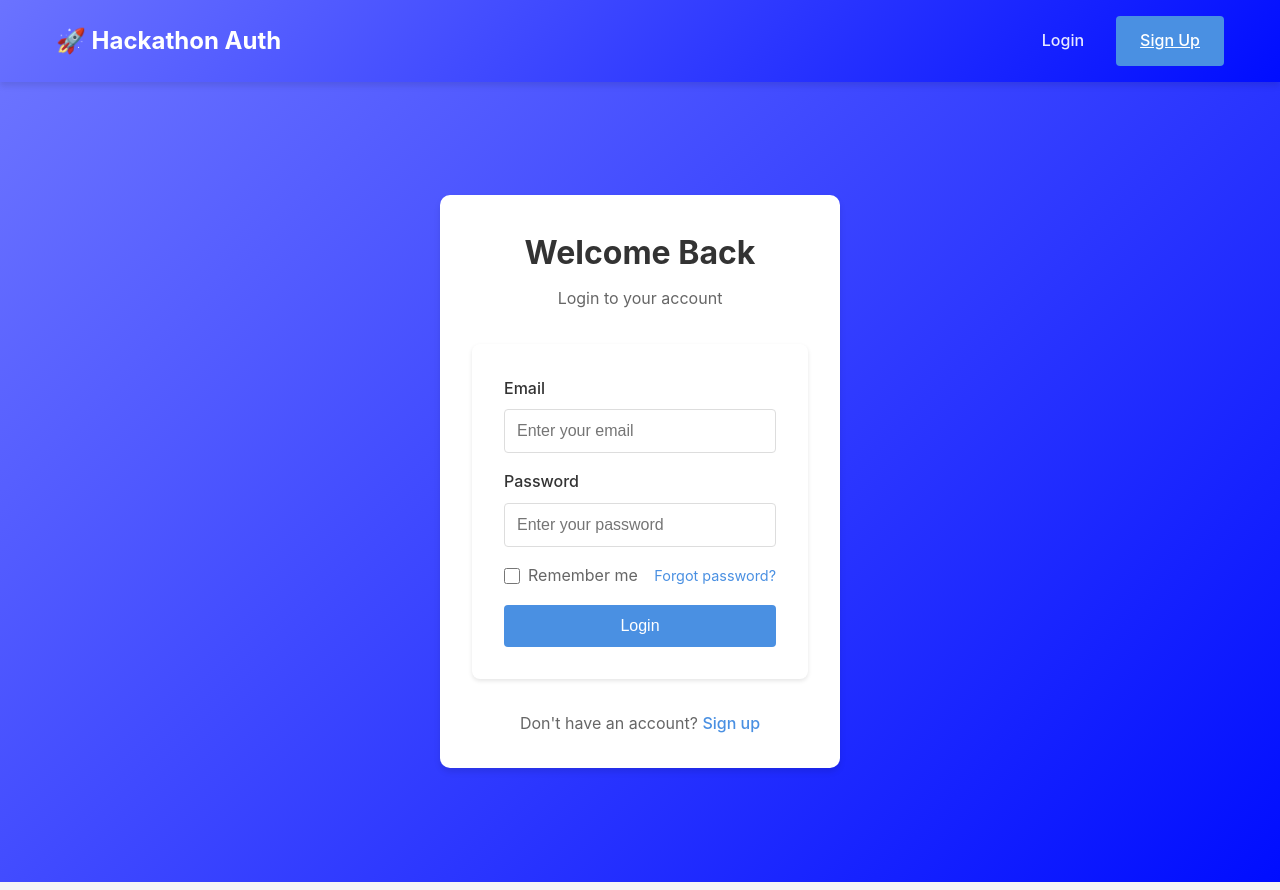
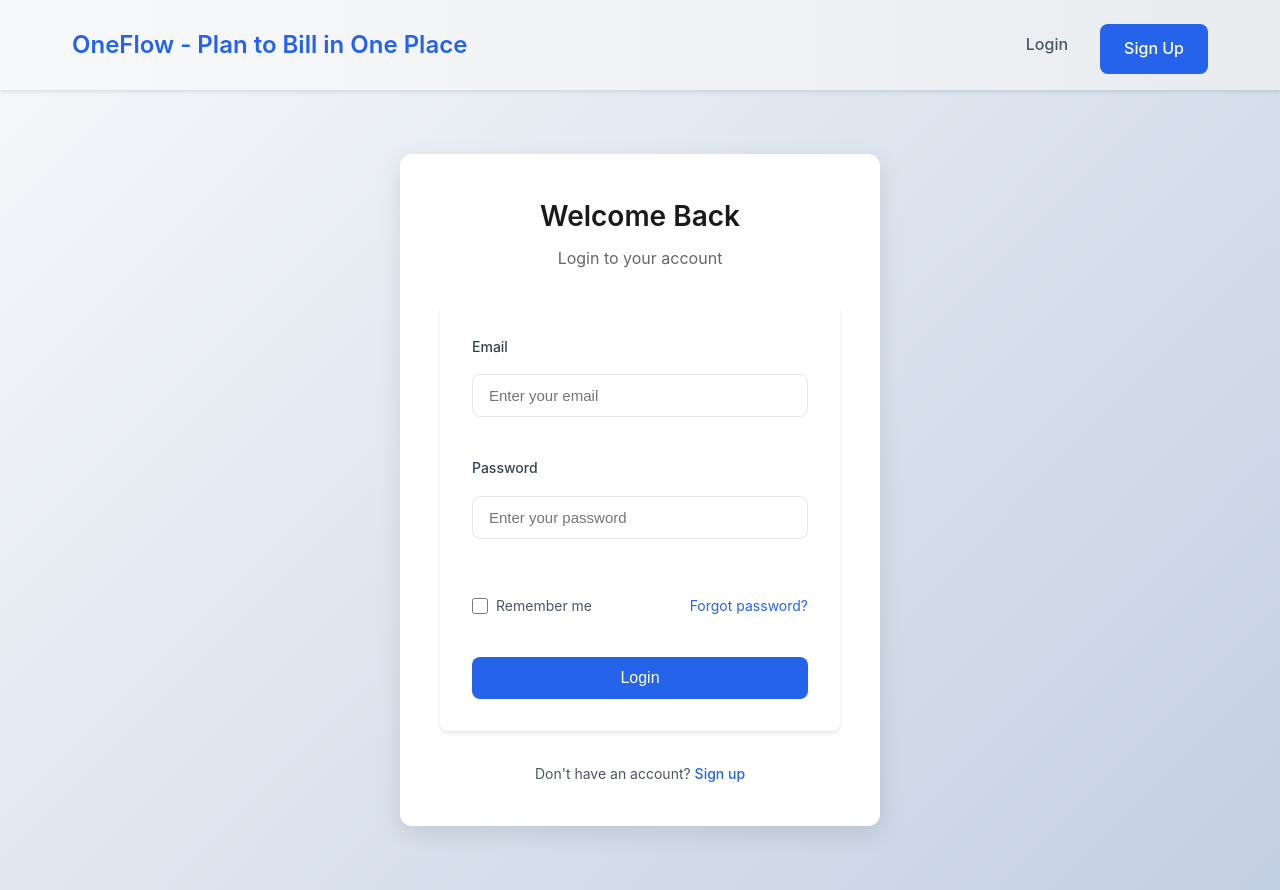
Before and after one commit to Jenil05-web/OneFlow-Hackathon, a React (Vite) app in the folder frontend/: page /login in a window 1280 px wide. Built offline with nearby package versions, Linux system fonts and the light colour scheme; the HTML template or start-up script is replaced by a standard one.

Commit message:
changed the colorrs and UI of different pages

```diff
--- /dev/null
+++ b/frontend/src/components/Navbar.css
@@ -0,0 +1,88 @@
+.navbar {
+    background: linear-gradient(to right, #f8f9fa, #e9ecef);
+    padding: 1rem 0;
+    box-shadow: 0 2px 4px rgba(0, 0, 0, 0.1);
+}
+
+.navbar-container {
+    max-width: 1200px;
+    margin: 0 auto;
+    padding: 0 2rem;
+    display: flex;
+    justify-content: space-between;
+    align-items: center;
+}
+
+.navbar-brand {
+    color: #2563eb;
+    font-size: 1.5rem;
+    font-weight: 600;
+    text-decoration: none;
+    transition: color 0.2s;
+}
+
+.navbar-brand:hover {
+    color: #1d4ed8;
+}
+
+.navbar-menu {
+    display: flex;
+    align-items: center;
+    gap: 1.5rem;
+}
+
+.nav-link {
+    color: #4b5563;
+    text-decoration: none;
+    font-weight: 500;
+    transition: color 0.2s;
+}
+
+.nav-link:hover {
+    color: #2563eb;
+}
+
+.btn {
+    padding: 0.5rem 1rem;
+    border-radius: 6px;
+    font-weight: 500;
+    transition: all 0.2s;
+    cursor: pointer;
+}
+
+.btn-primary {
+    background-color: #2563eb;
+    color: white;
+    border: none;
+    text-decoration: none;
+}
+
+.btn-primary:hover {
+    background-color: #1d4ed8;
+}
+
+.btn-outline {
+    background-color: transparent;
+    border: 1px solid #2563eb;
+    color: #2563eb;
+}
+
+.btn-outline:hover {
+    background-color: #2563eb;
+    color: white;
+}
+
+/* Responsive design */
+@media (max-width: 768px) {
+    .navbar-container {
+        padding: 0 1rem;
+    }
+
+    .navbar-brand {
+        font-size: 1.25rem;
+    }
+
+    .navbar-menu {
+        gap: 1rem;
+    }
+}
--- a/frontend/src/components/Navbar.jsx
+++ b/frontend/src/components/Navbar.jsx
@@ -1,4 +1,7 @@
 import { Link, useNavigate } from "react-router-dom";
+import './Navbar.css';  // Add this import
+
+// ...existing code...
 
 const Navbar = () => {
   const navigate = useNavigate();
@@ -14,7 +17,7 @@ const Navbar = () => {
     <nav className="navbar">
       <div className="navbar-container">
         <Link to="/" className="navbar-brand">
-          🚀 Hackathon Auth
+          OneFlow - Plan to Bill in One Place
         </Link>
         <div className="navbar-menu">
           {token ? (
--- a/frontend/src/index.html
+++ b/frontend/src/index.html
@@ -1,13 +1,17 @@
 <!doctype html>
 <html lang="en">
+
   <head>
     <meta charset="UTF-8" />
     <link rel="icon" type="image/svg+xml" href="/vite.svg" />
     <meta name="viewport" content="width=device-width, initial-scale=1.0" />
-    <title>Hackathon Auth System</title>
+    <title>OneFlow.
+      Plan, Execute & Bill. All In One Place</title>
   </head>
+
   <body>
     <div id="root"></div>
     <script type="module" src="/src/main.jsx"></script>
   </body>
+
 </html>
--- /dev/null
+++ b/frontend/src/pages/Login.css
@@ -0,0 +1,169 @@
+.login-page {
+    min-height: 100vh;
+    display: flex;
+    align-items: center;
+    justify-content: center;
+    background: linear-gradient(135deg, #f5f7fa 0%, #c3cfe2 100%);
+    padding: 20px;
+}
+
+.login-container {
+    background: white;
+    border-radius: 12px;
+    padding: 40px;
+    width: 100%;
+    max-width: 480px;
+    box-shadow: 0 8px 24px rgba(0, 0, 0, 0.1);
+}
+
+.login-header {
+    text-align: center;
+    margin-bottom: 32px;
+}
+
+.login-header h2 {
+    color: #1a1a1a;
+    font-size: 28px;
+    font-weight: 600;
+    margin-bottom: 8px;
+}
+
+.login-header p {
+    color: #666;
+    font-size: 16px;
+}
+
+.form-container {
+    display: flex;
+    flex-direction: column;
+    gap: 24px;
+}
+
+.form-group {
+    display: flex;
+    flex-direction: column;
+    gap: 8px;
+}
+
+.form-label {
+    color: #374151;
+    font-size: 14px;
+    font-weight: 500;
+}
+
+.form-input {
+    padding: 12px 16px;
+    border: 1px solid #e5e7eb;
+    border-radius: 8px;
+    font-size: 15px;
+    transition: border-color 0.2s, box-shadow 0.2s;
+}
+
+.form-input:focus {
+    outline: none;
+    border-color: #2563eb;
+    box-shadow: 0 0 0 3px rgba(37, 99, 235, 0.1);
+}
+
+.login-options {
+    display: flex;
+    justify-content: space-between;
+    align-items: center;
+    margin-bottom: 8px;
+}
+
+.remember-me {
+    display: flex;
+    align-items: center;
+    gap: 8px;
+    color: #4b5563;
+    font-size: 14px;
+}
+
+.checkbox {
+    width: 16px;
+    height: 16px;
+    border-radius: 4px;
+    accent-color: #2563eb;
+}
+
+.forgot-password {
+    color: #2563eb;
+    font-size: 14px;
+    text-decoration: none;
+    transition: color 0.2s;
+}
+
+.forgot-password:hover {
+    color: #1d4ed8;
+}
+
+.btn {
+    padding: 12px 24px;
+    border: none;
+    border-radius: 8px;
+    font-size: 16px;
+    font-weight: 500;
+    cursor: pointer;
+    transition: all 0.2s;
+}
+
+.btn-primary {
+    background-color: #2563eb;
+    color: white;
+}
+
+.btn-primary:hover {
+    background-color: #1d4ed8;
+}
+
+.btn-loading {
+    opacity: 0.7;
+    cursor: not-allowed;
+}
+
+.btn-block {
+    width: 100%;
+}
+
+.alert {
+    padding: 12px 16px;
+    border-radius: 8px;
+    margin-bottom: 24px;
+    font-size: 14px;
+}
+
+.alert-error {
+    background-color: #fee2e2;
+    color: #dc2626;
+    border: 1px solid #fecaca;
+}
+
+.login-footer {
+    text-align: center;
+    margin-top: 24px;
+    color: #4b5563;
+    font-size: 14px;
+}
+
+.link-primary {
+    color: #2563eb;
+    text-decoration: none;
+    font-weight: 500;
+    transition: color 0.2s;
+}
+
+.link-primary:hover {
+    color: #1d4ed8;
+}
+
+/* Responsive adjustments */
+@media (max-width: 640px) {
+    .login-container {
+        padding: 24px;
+    }
+
+    .login-header h2 {
+        font-size: 24px;
+    }
+}
--- a/frontend/src/pages/Login.jsx
+++ b/frontend/src/pages/Login.jsx
@@ -1,6 +1,7 @@
 import { useState } from "react";
 import { useNavigate, Link } from "react-router-dom";
 import { authAPI } from "../services/api";
+import './Login.css';  // Add this line at the top with other imports
 
 const Login = () => {
   const navigate = useNavigate();
--- /dev/null
+++ b/frontend/src/pages/Signup.css
@@ -0,0 +1,166 @@
+.signup-page {
+    min-height: 100vh;
+    display: flex;
+    align-items: center;
+    justify-content: center;
+    background: linear-gradient(135deg, #f5f7fa 0%, #c3cfe2 100%);
+    padding: 20px;
+}
+
+.signup-container {
+    background: white;
+    border-radius: 12px;
+    padding: 40px;
+    width: 100%;
+    max-width: 480px;
+    box-shadow: 0 8px 24px rgba(0, 0, 0, 0.1);
+}
+
+.signup-header {
+    text-align: center;
+    margin-bottom: 32px;
+}
+
+.signup-header h2 {
+    color: #1a1a1a;
+    font-size: 28px;
+    font-weight: 600;
+    margin-bottom: 8px;
+}
+
+.signup-header p {
+    color: #666;
+    font-size: 16px;
+}
+
+.form-container {
+    display: flex;
+    flex-direction: column;
+    gap: 20px;
+}
+
+.form-group {
+    display: flex;
+    flex-direction: column;
+    gap: 8px;
+}
+
+.form-label {
+    color: #374151;
+    font-size: 14px;
+    font-weight: 500;
+}
+
+.form-input {
+    padding: 12px 16px;
+    border: 1px solid #e5e7eb;
+    border-radius: 8px;
+    font-size: 15px;
+    transition: border-color 0.2s, box-shadow 0.2s;
+}
+
+.form-input:focus {
+    outline: none;
+    border-color: #2563eb;
+    box-shadow: 0 0 0 3px rgba(37, 99, 235, 0.1);
+}
+
+.btn {
+    margin-top: 8px;
+    padding: 12px 24px;
+    border: none;
+    border-radius: 8px;
+    font-size: 16px;
+    font-weight: 500;
+    cursor: pointer;
+    transition: all 0.2s;
+}
+
+.btn-primary {
+    background-color: #2563eb;
+    color: white;
+}
+
+.btn-primary:hover {
+    background-color: #1d4ed8;
+    transform: translateY(-1px);
+}
+
+.btn-primary:active {
+    transform: translateY(0);
+}
+
+.btn-loading {
+    opacity: 0.7;
+    cursor: not-allowed;
+}
+
+.btn-block {
+    width: 100%;
+}
+
+.alert {
+    padding: 12px 16px;
+    border-radius: 8px;
+    margin-bottom: 20px;
+    font-size: 14px;
+}
+
+.alert-error {
+    background-color: #fee2e2;
+    color: #dc2626;
+    border: 1px solid #fecaca;
+}
+
+.alert-success {
+    background-color: #dcfce7;
+    color: #16a34a;
+    border: 1px solid #bbf7d0;
+}
+
+.signup-footer {
+    text-align: center;
+    margin-top: 24px;
+    color: #4b5563;
+    font-size: 14px;
+}
+
+.link-primary {
+    color: #2563eb;
+    text-decoration: none;
+    font-weight: 500;
+    transition: color 0.2s;
+}
+
+.link-primary:hover {
+    color: #1d4ed8;
+}
+
+/* Password strength indicator (optional) */
+.password-strength {
+    font-size: 12px;
+    margin-top: 4px;
+}
+
+.password-strength.weak {
+    color: #dc2626;
+}
+
+.password-strength.medium {
+    color: #d97706;
+}
+
+.password-strength.strong {
+    color: #16a34a;
+}
+
+/* Responsive adjustments */
+@media (max-width: 640px) {
+    .signup-container {
+        padding: 24px;
+    }
+
+    .signup-header h2 {
+        font-size: 24px;
+    }
+}
--- a/frontend/src/pages/Signup.jsx
+++ b/frontend/src/pages/Signup.jsx
@@ -1,6 +1,8 @@
 import { useState } from "react";
 import { useNavigate, Link } from "react-router-dom";
 import { authAPI } from "../services/api";
+// In Signup.jsx, add this import at the top
+import './Signup.css';
 
 const Signup = () => {
   const navigate = useNavigate();
```
Also changed, not shown: 1 other file (tests, documents, lock files or other folders).
